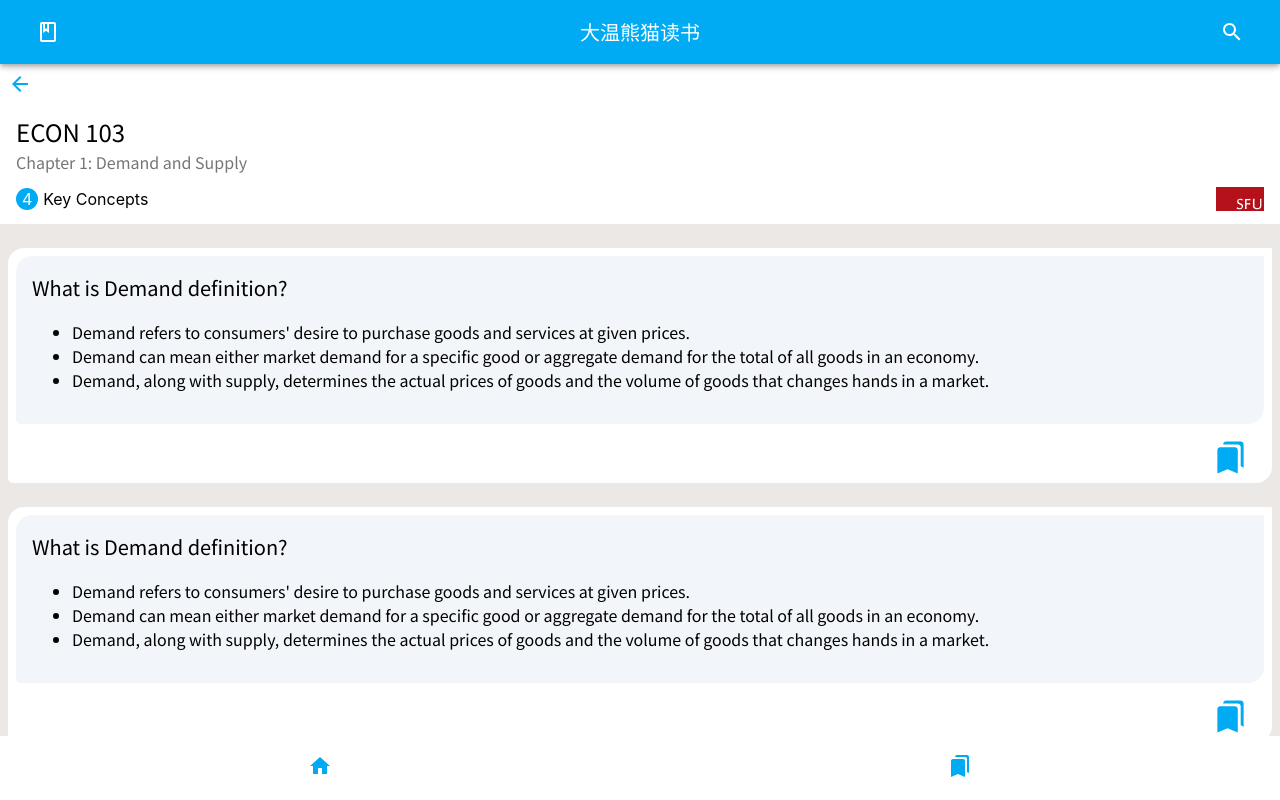
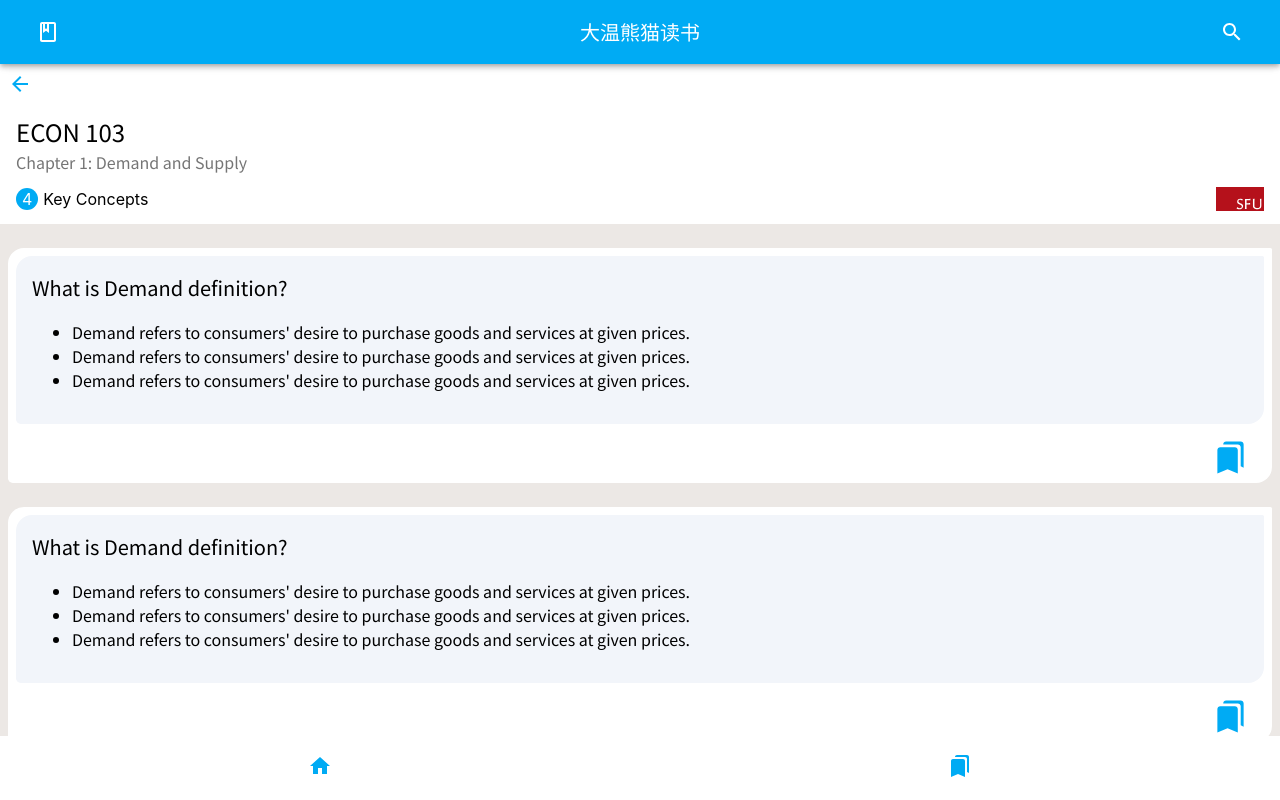
Before and after one commit to de2008de/vanpanda_quiz_card_ui, a React (Create React App) app: page /detail in a window 1280 px wide. Built offline with nearby package versions, Linux system fonts and the light colour scheme.

Commit message:
Add new props to DetailCard

```diff
--- a/src/components/Card/DetailCard.js
+++ b/src/components/Card/DetailCard.js
@@ -33,7 +33,7 @@ const useStyles = makeStyles(theme => ({
     }
 }));
 
-const DetailCard = () => {
+const DetailCard = props => {
     const classes = useStyles();
 
     // TODO: Will need to load bookmarked state from data source
@@ -44,39 +44,45 @@ const DetailCard = () => {
         setBookmarked(newBookmarkState);
     };
 
+    const loadkeyPoints = () => {
+        const aKeyPoints = [];
+        props.keyPoints.forEach((oKeyPoint) => {
+            const oPoint = (
+                <li>
+                    {oKeyPoint.content}
+                </li>
+            );
+            aKeyPoints.push(oPoint);
+        });
+        return (
+            <ul>
+                {aKeyPoints}
+            </ul>
+        );
+    }
+
     return (
         <div className={classes.card + " DetailCard"}>
             <div className={classes.content}>
                 <div className={classes.contentTitle}>
-                    <Typography variant="h6">
-                        {"What is Demand definition?"}
-                    </Typography>
+                    <Typography variant="h6">{props.title}</Typography>
                 </div>
                 <div className={classes.contentParagraph}>
                     <Typography variant="body1">
-                        <ul>
-                            <li>
-                                {
-                                    "Demand refers to consumers' desire to purchase goods and services at given prices."
-                                }
-                            </li>
-                            <li>
-                                {
-                                    "Demand can mean either market demand for a specific good or aggregate demand for the total of all goods in an economy."
-                                }
-                            </li>
-                            <li>
-                                {
-                                    "Demand, along with supply, determines the actual prices of goods and the volume of goods that changes hands in a market."
-                                }
-                            </li>
-                        </ul>
+                        {loadkeyPoints()}
                     </Typography>
                 </div>
             </div>
             <div className={classes.footer}>
                 <div style={{ flexGrow: "1" }}></div>
-                <div className={classes.chipContainer} style={{visibility: bookmarked ? "visible" : "hidden", transition: bookmarked ? "all 1s linear" : "", opacity: bookmarked ? "1" : "0"}}>
+                <div
+                    className={classes.chipContainer}
+                    style={{
+                        visibility: bookmarked ? "visible" : "hidden",
+                        transition: bookmarked ? "all 1s linear" : "",
+                        opacity: bookmarked ? "1" : "0"
+                    }}
+                >
                     <Chip
                         icon={<BookmarkIcon />}
                         label={"Added to bookmark"}
--- a/src/components/commons/DetailPage.js
+++ b/src/components/commons/DetailPage.js
@@ -25,6 +25,19 @@ const useStyles = makeStyles(theme => ({
         alignItems: "center"
     }
 }));
+
+// Mock up data
+const aKeyPoints = [
+    {
+        content: "Demand refers to consumers' desire to purchase goods and services at given prices."
+    },
+    {
+        content: "Demand refers to consumers' desire to purchase goods and services at given prices."
+    },
+    {
+        content: "Demand refers to consumers' desire to purchase goods and services at given prices."
+    }
+];
 
 const DetailPage = props => {
     const classes = useStyles();
@@ -57,10 +70,10 @@ const DetailPage = props => {
                 </div>
             </div>
             <div className="content">
-                <DetailCard />
-                <DetailCard />
-                <DetailCard />
-                <DetailCard />
+                <DetailCard title={"What is Demand definition?"} keyPoints={aKeyPoints} />
+                <DetailCard title={"What is Demand definition?"} keyPoints={aKeyPoints} />
+                <DetailCard title={"What is Demand definition?"} keyPoints={aKeyPoints} />
+                <DetailCard title={"What is Demand definition?"} keyPoints={aKeyPoints} />
             </div>
         </div>
     );
```
